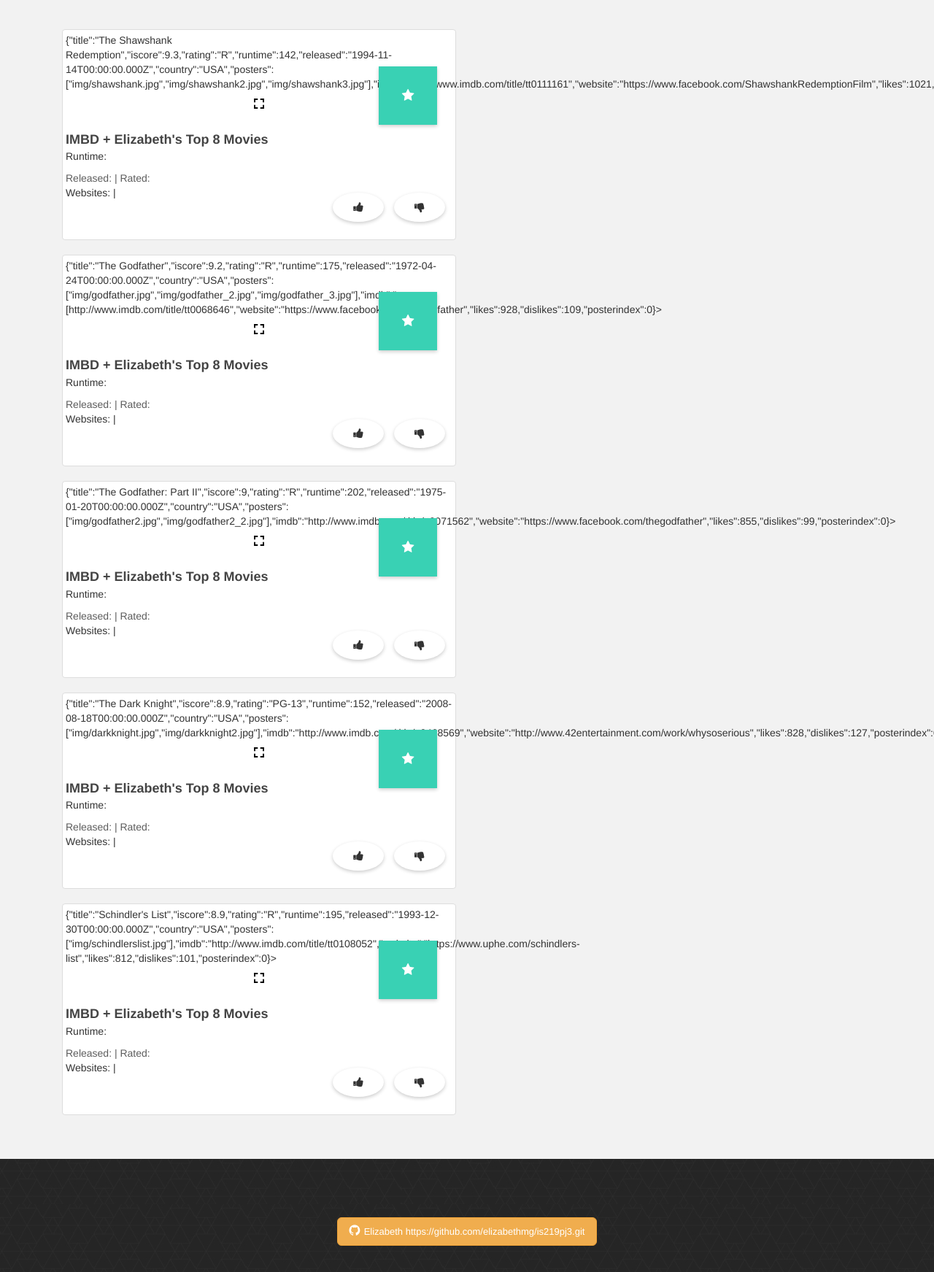
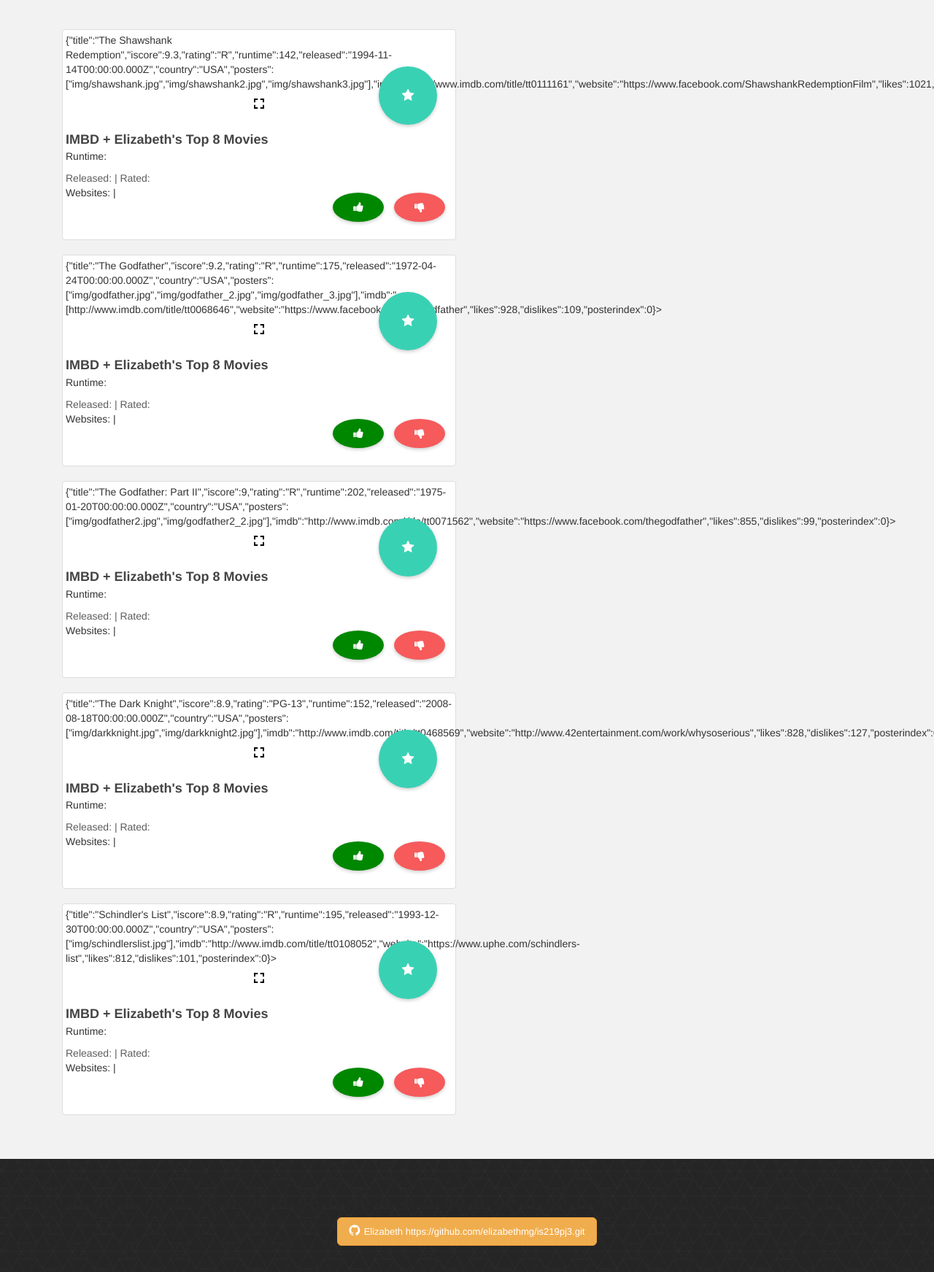
Before and after one commit to elizabethmg/is219pj3, a PHP site: page /index.html in a window 1280 px wide. Shown: the part 100-1843 px from the top of the page at 73% size. Run offline with PHP 8.4, Linux system fonts and the light colour scheme; some libraries are stand-ins or nearby versions.

Commit message:
Adding css to buttons

```diff
--- a/css/style.css
+++ b/css/style.css
@@ -71,6 +71,7 @@ body {
     box-shadow: 0 2px 5px rgba(0, 0, 0, 0.2);
     font-weight: 200;
     height: 80px;
+    border-radius: 50%;
     line-height: 80px;
     text-align: center;
     width: 80px;
@@ -93,6 +94,7 @@ body {
 /* This shapes your like and dislike buttons */
 .likes,
 .dislikes {
+    color: #ffffff;
     cursor: pointer;
     display: inline-block;
     font-size: 15px;
@@ -107,6 +109,14 @@ body {
     transition: background 500ms;
 }
 
+.likes{
+    background-color: #008700;
+}
+
+.dislikes{
+    background-color: #f65a5b;
+}
+
 /* This makes sure your Github Button is centered */
 .footer {
     text-align: center;
@@ -119,3 +129,14 @@ body {
 }
 
 /* ADD YOUR LIKE AND DISLIKE HOVER/MOUSEOVER CSS CODE HERE */
+.likes:hover{
+    background-color: #9edd87;
+    color: #008700;
+    -webkit-transition: width 500s;
+}
+
+.dislikes:hover{
+    background-color: #fdd6d6;
+    color: #F65A5B;
+    -webkit-transition: width 500s;
+}
```
